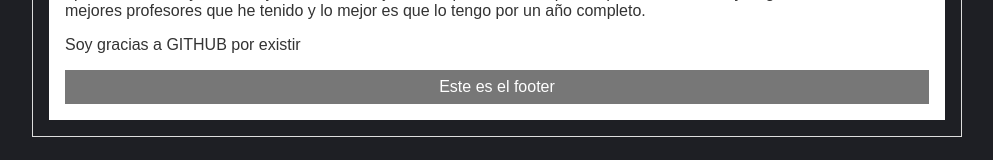
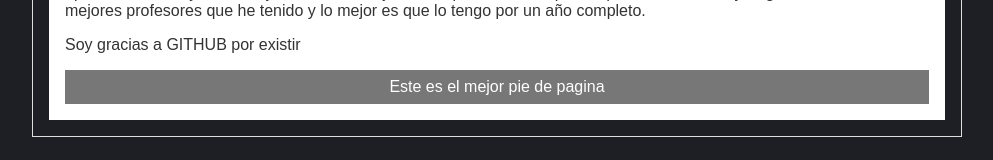
Before and after one commit to Edwardmsep/personalblog, a plain HTML site: page index.html in a window 1280 px wide. Shown: the part 275-435 px from the top of the page, without its empty margins (143-1136 px from the left). Drawn offline with Linux system fonts and the light colour scheme.

Commit message:
cambiando el pie de pagina

```diff
--- a/index.html
+++ b/index.html
@@ -25,7 +25,7 @@
               <p>Soy gracias a GITHUB por existir</p>
 
               <div id="footer">
-               Este es el footer
+               Este es el mejor pie de pagina
 	      </div>
             </div>
         </div>
```
